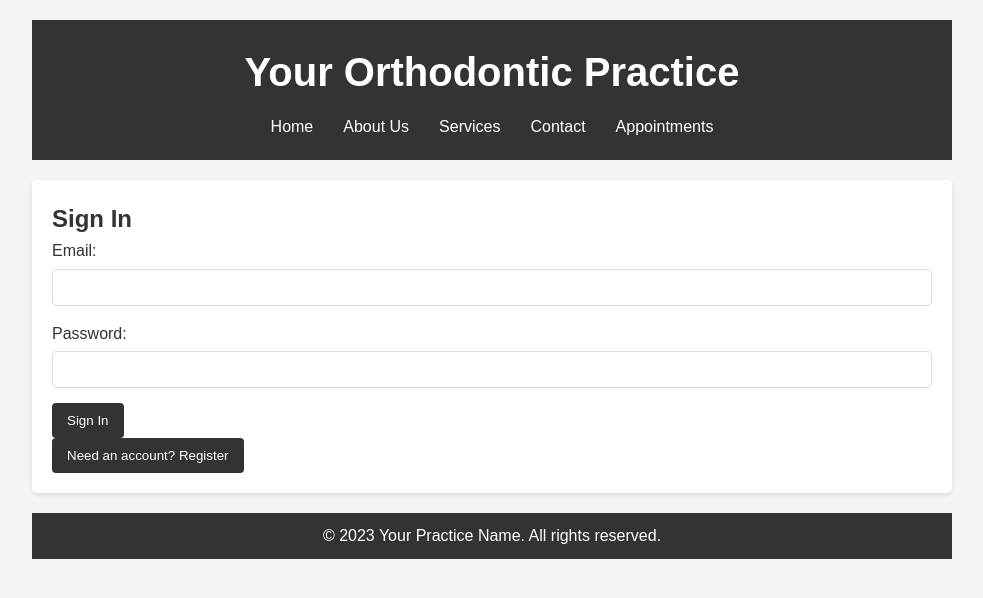
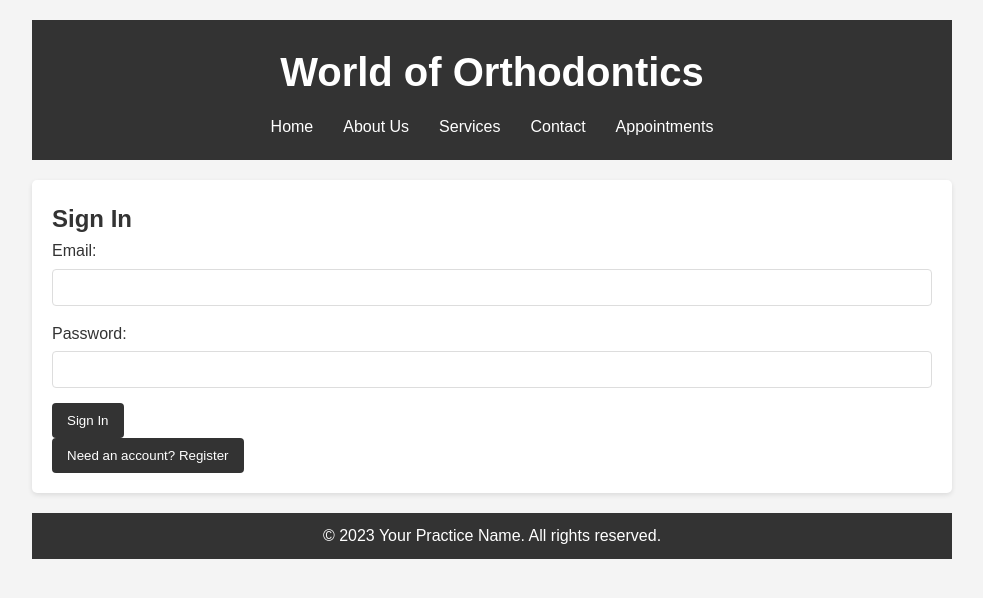
Before and after one commit to JishnuOrthodontics/orthodontic-practice-app, a React (Create React App) app: page / in a window 1280 px wide. Shown: the top 598 px of the page, without its empty margins (148-1131 px from the left). Built offline with nearby package versions, Linux system fonts and the light colour scheme; no server answers.

Commit message:
Change in Name

```diff
--- a/src/App.js
+++ b/src/App.js
@@ -12,7 +12,7 @@ function App() {
     <Router>
       <div className="App">
         <header>
-          <h1>Your Orthodontic Practice</h1>
+          <h1>World of Orthodontics</h1>
           <nav>
             <ul>
               <li><Link to="/">Home</Link></li>
```
